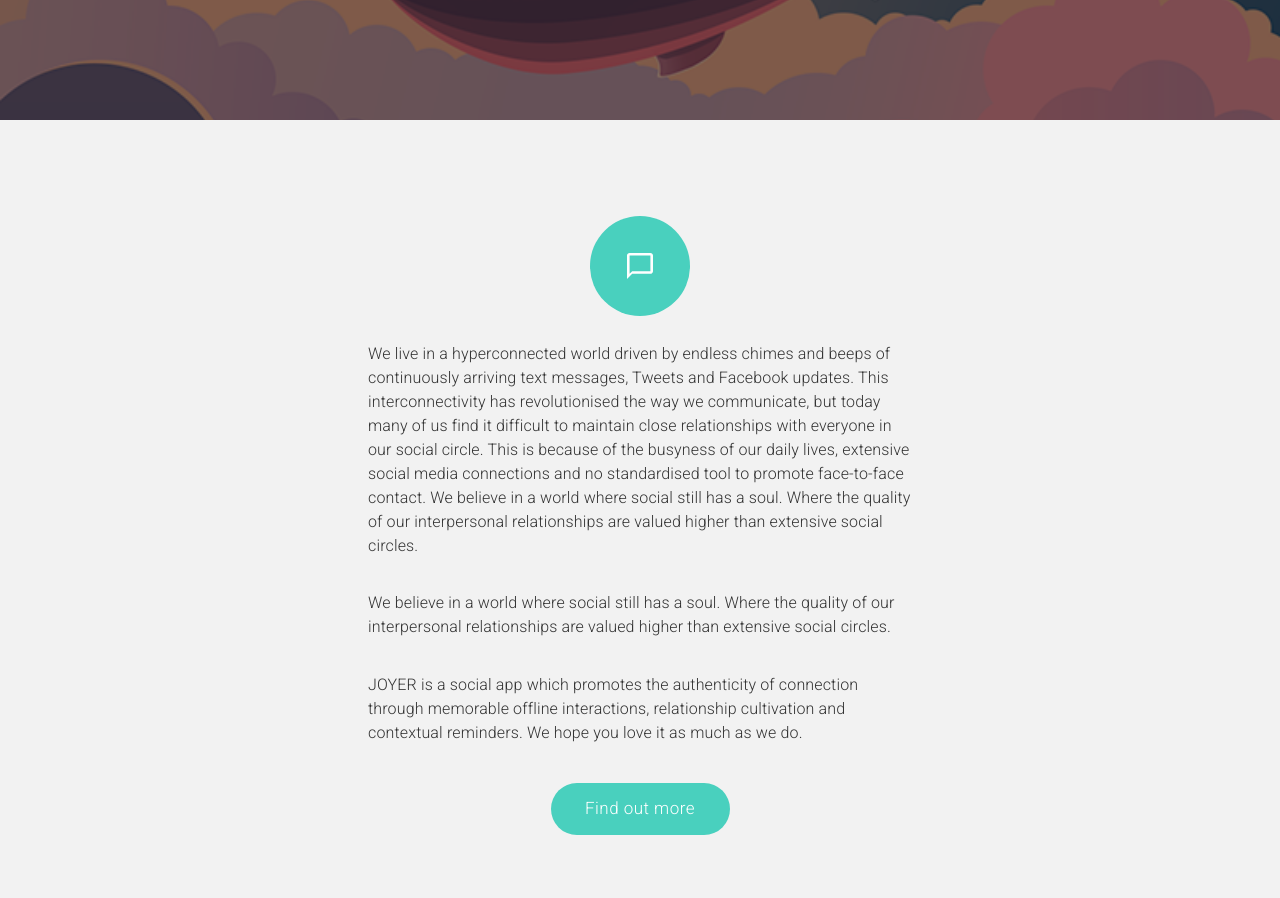
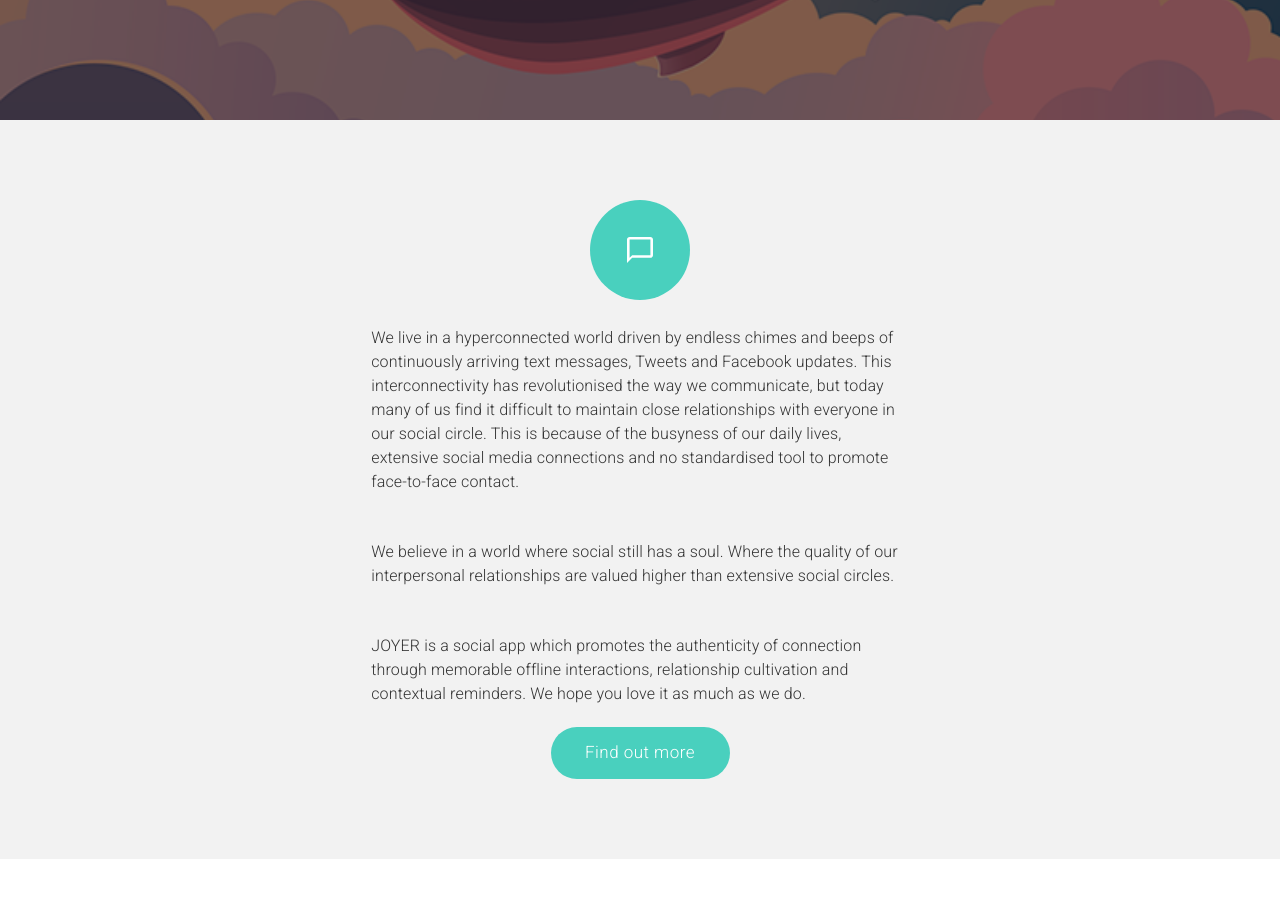
Before and after one commit to OlliePorter/joyer-site, a React (Create React App) app: page /#/about-us in a window 1280 px wide. Shown: the part 240-1138 px from the top of the page. After the commit the page ends 1099 px from the top, so only its background shows below. Built offline with nearby package versions, Linux system fonts and the light colour scheme.

Commit message:
Add mission bio component

```diff
--- a/src/components/About/About.js
+++ b/src/components/About/About.js
@@ -1,6 +1,7 @@
 import React from 'react';
 import Typography from '@material-ui/core/Typography';
 import Cover from './Cover'
+import MissionBio from './MissionBio'
 import { makeStyles } from '@material-ui/core/styles';
 import theme from '../../theme';
 
@@ -8,6 +9,7 @@
     return (
     <>
       <Cover/>
+      <MissionBio/>
     </>
     );
 }
--- a/src/components/About/Cover.js
+++ b/src/components/About/Cover.js
@@ -1,7 +1,6 @@
 import React from 'react';
 import Typography from '@material-ui/core/Typography';
 import Button from '@material-ui/core/Button';
-import KeyboardArrowDownIcon from '@material-ui/icons/KeyboardArrowDown';
 import ChatBubbleOutlineIcon from '@material-ui/icons/ChatBubbleOutline';
 import { makeStyles } from '@material-ui/core/styles';
 import theme from '../../theme';
@@ -26,13 +25,6 @@
         width: '80%',
       },
     },
-    aboutText: {
-      color: theme.palette.primary.altDark,
-      padding: '8px',
-      fontWeight: 300,
-      width: '50%',
-      paddingTop: '1.6em',
-    },
     heroContent: {
       backgroundImage: 'url(/airship.png)',
       backgroundSize: 'cover',
@@ -56,50 +48,12 @@
         minHeight: '80vh',
       },
     },
-    button: {
-      width: '179px',
-      color: 'white',
-      backgroundColor: theme.palette.primary.main,
-      height: '52px',
-      fontSize: '17px',
-      borderRadius: '50px',
-      margin: '30px',
-      textTransform: 'none',
-      boxShadow: 'none',
-      fontWeight: '300',
-      "&:hover": {
-        background: theme.palette.primary.dark,
-        boxShadow: 'none',
-      },
-    },
-    missionBackground: {
-      backgroundColor: theme.palette.primary.altLight,
-      padding: '6em',
-      display: 'flex',
-      flexDirection: 'column',
-      justifyContent: 'center',
-      alignItems: 'center',
-    },
-    circleBackground: {
-      width: '100px',
-      height: '100px',
-      backgroundColor: theme.palette.primary.main,
-      borderRadius: '50%',
-      display: 'flex',
-      justifyContent: 'center',
-      alignItems: 'center',
-    },
-    speechIcon: {
-      color: theme.palette.primary.light,
-      transform: 'scale(1.3)',
-    }
 });
 
 export default function Cover() {
   const classes = useStyles();
 
     return (
-    <>
     <div className={classes.heroContent}>
       <div className={classes.heroOverlay}>
         <Typography component="h2" variant="h3" align="center" className={classes.title}>
@@ -110,23 +64,5 @@
         </Typography>
       </div>
     </div>
-      <div className={classes.missionBackground}>
-        <div className={classes.circleBackground}>
-          <ChatBubbleOutlineIcon className={classes.speechIcon}/>
-        </div>
-        <Typography component="p" className={classes.aboutText}>
-          We live in a hyperconnected world driven by endless chimes and beeps of continuously arriving text messages, Tweets and Facebook updates. This interconnectivity has revolutionised the way we communicate, but today many of us find it difficult to maintain close relationships with everyone in our social circle. This is because of the busyness of our daily lives, extensive social media connections and no standardised tool to promote face-to-face contact.
-
-          We believe in a world where social still has a soul. Where the quality of our interpersonal relationships are valued higher than extensive social circles.
-        </Typography>
-        <Typography component="p" className={classes.aboutText}>
-          We believe in a world where social still has a soul. Where the quality of our interpersonal relationships are valued higher than extensive social circles.
-        </Typography>
-        <Typography component="p" className={classes.aboutText}>
-          JOYER is a social app which promotes the authenticity of connection through memorable offline interactions, relationship cultivation and contextual reminders. We hope you love it as much as we do.
-        </Typography>
-        <Button variant="contained" className={classes.button}>Find out more</Button>
-      </div>
-    </>
     );
 }
--- /dev/null
+++ b/src/components/About/MissionBio.js
@@ -0,0 +1,84 @@
+import React from 'react';
+import Typography from '@material-ui/core/Typography';
+import Button from '@material-ui/core/Button';
+import ChatBubbleOutlineIcon from '@material-ui/icons/ChatBubbleOutline';
+import { makeStyles } from '@material-ui/core/styles';
+import theme from '../../theme';
+
+const useStyles = makeStyles({
+    aboutText: {
+      color: theme.palette.primary.altDark,
+      padding: '1.3em',
+      paddingTop: '1.6em',
+      fontWeight: 300,
+      width: '42%',
+      [theme.breakpoints.down('sm')]: {
+        width: '100%',
+      },
+    },
+    button: {
+      width: '179px',
+      color: 'white',
+      backgroundColor: theme.palette.primary.main,
+      height: '52px',
+      fontSize: '17px',
+      borderRadius: '50px',
+      textTransform: 'none',
+      boxShadow: 'none',
+      fontWeight: '300',
+      "&:hover": {
+        background: theme.palette.primary.dark,
+        boxShadow: 'none',
+      },
+    },
+    missionBackground: {
+      backgroundColor: theme.palette.primary.altLight,
+      paddingTop: '5em',
+      paddingBottom: '5em',
+      display: 'flex',
+      flexDirection: 'column',
+      justifyContent: 'center',
+      alignItems: 'center',
+      [theme.breakpoints.down('sm')]: {
+        padding: '3em',
+        paddingTop: '5em',
+      },
+    },
+    circleBackground: {
+      width: '100px',
+      height: '100px',
+      backgroundColor: theme.palette.primary.main,
+      borderRadius: '50%',
+      display: 'flex',
+      justifyContent: 'center',
+      alignItems: 'center',
+    },
+    speechIcon: {
+      color: theme.palette.primary.light,
+      transform: 'scale(1.3)',
+    }
+});
+
+export default function MissionBio() {
+  const classes = useStyles();
+
+    return (
+    <>
+      <div className={classes.missionBackground}>
+        <div className={classes.circleBackground}>
+          <ChatBubbleOutlineIcon className={classes.speechIcon}/>
+        </div>
+        <Typography component="p" className={classes.aboutText}>
+          We live in a hyperconnected world driven by endless chimes and beeps of continuously arriving text messages, Tweets and Facebook updates. This interconnectivity has revolutionised the way we communicate, but today many of us find it difficult to maintain close relationships with everyone in our social circle. This is because of the busyness of our daily lives, extensive social media connections and no standardised tool to promote face-to-face contact.
+        </Typography>
+        <Typography component="p" className={classes.aboutText}>
+          We believe in a world where social still has a soul. Where the quality of our interpersonal relationships are valued higher than extensive social circles.
+        </Typography>
+        <Typography component="p" className={classes.aboutText}>
+          JOYER is a social app which promotes the authenticity of connection through memorable offline interactions, relationship cultivation and contextual reminders. We hope you love it as much as we do.
+        </Typography>
+        <Button variant="contained" className={classes.button}>Find out more</Button>
+      </div>
+    </>
+    );
+}
```
Lines whose indentation alone changed are shown as unchanged.
